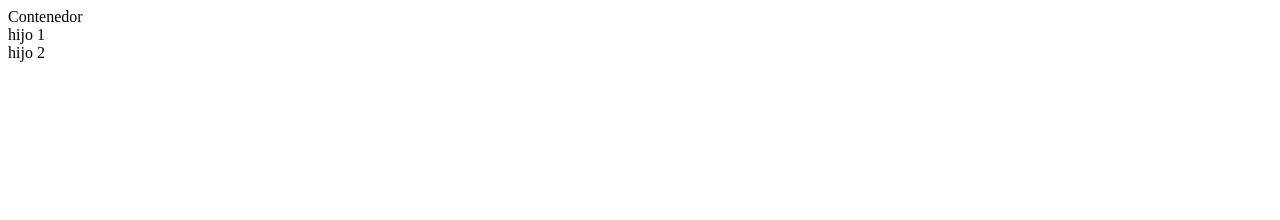
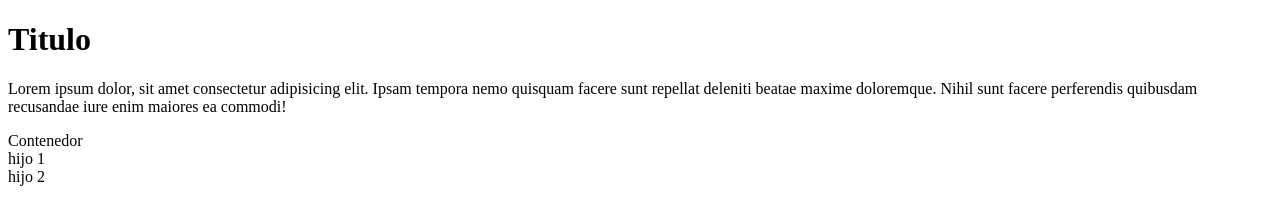
Before and after one commit to FlorGRP/Prueba, a plain HTML site: page Index.html in a window 1280 px wide. Drawn offline with Linux system fonts and the light colour scheme.

Commit message:
Agrego Texto

```diff
--- a/Index.html
+++ b/Index.html
@@ -7,6 +7,10 @@
     <title>Document</title>
 </head>
 <body>
+    <h1>Titulo</h1>
+    <p>Lorem ipsum dolor, sit amet consectetur adipisicing elit. Ipsam tempora nemo quisquam
+        facere sunt repellat deleniti beatae maxime doloremque. Nihil sunt facere perferendis
+        quibusdam recusandae iure enim maiores ea commodi!</p>
     <div>Contenedor</div>
         <div>hijo 1</div>
         <div>hijo 2</div>
```
